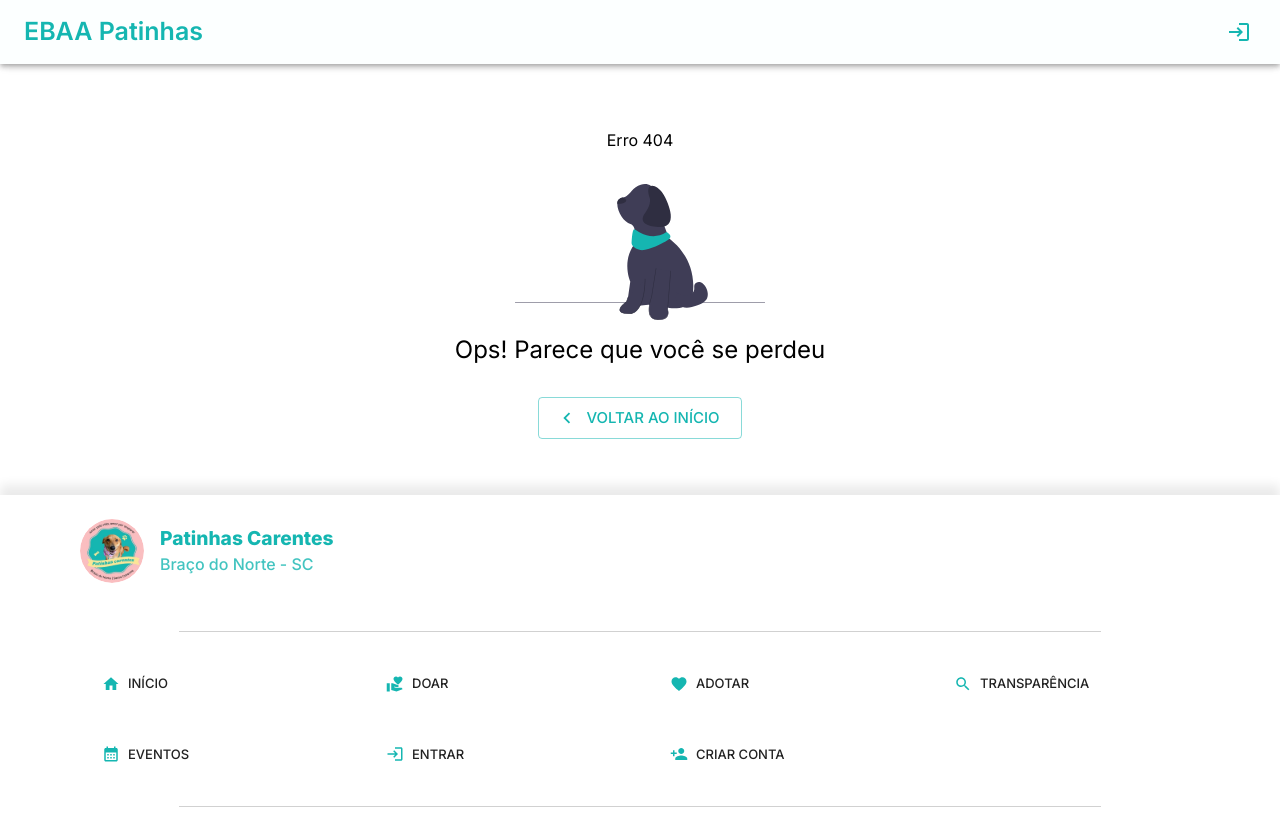
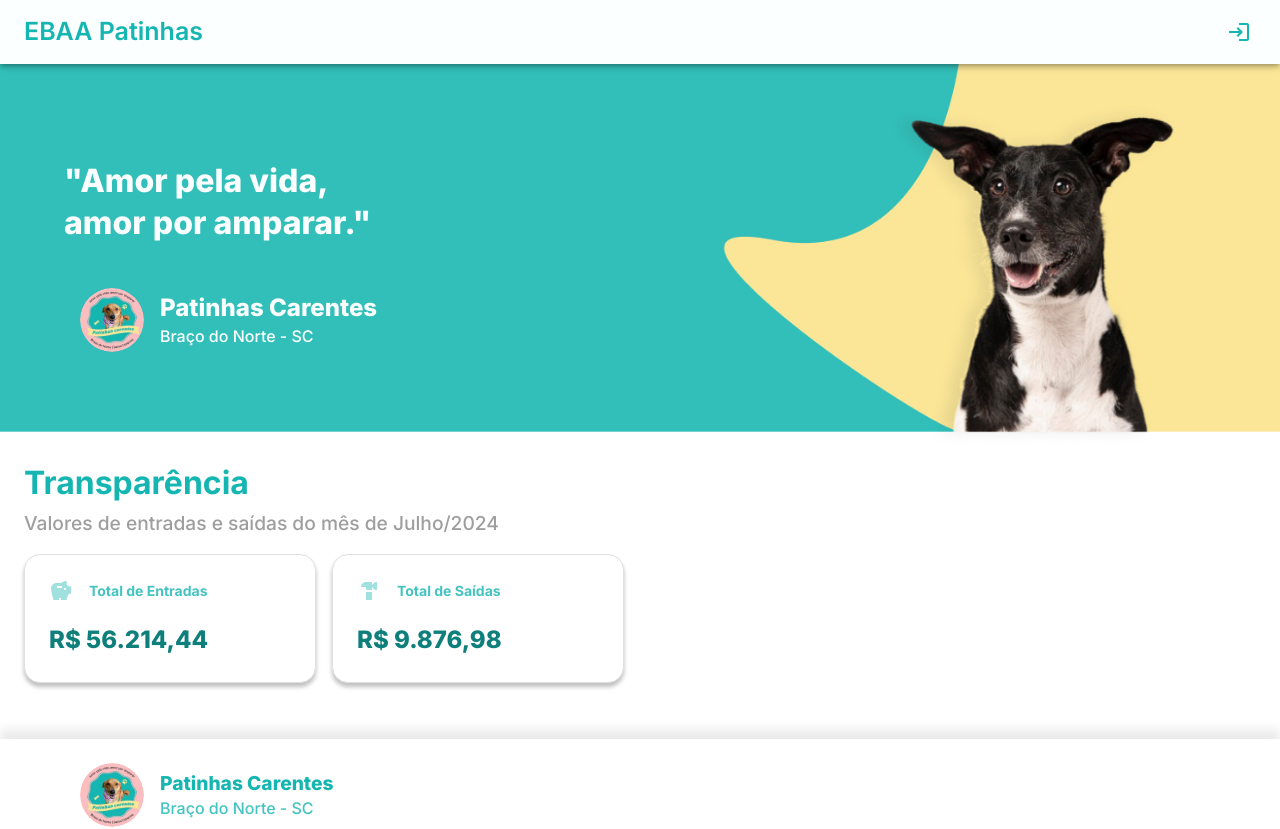
Before and after one commit to adonadel/gestao_ongs_frontend, a React (Vite) app: page /transparency in a window 1280 px wide. Shown: the top 829 px of the page. Built offline with nearby package versions, Linux system fonts and the light colour scheme.

Commit message:
Adiciona página de transparência, adiciona rota de página de transparência

```diff
--- /dev/null
+++ b/src/modules/transparency/Transparency.tsx
@@ -0,0 +1,102 @@
+import { Hardware, Margin, Savings } from "@mui/icons-material"
+import { Box, Container, Grid, Paper, Typography } from "@mui/material"
+import { HeaderBanner } from "../../shared/headerBanner/HeaderBanner"
+
+
+export const Transparency = () => {
+    const stylePrincipalTitle = {
+        fontSize: { xs: '1.5rem', lg: '2rem' },
+        fontWeight: 'bold',
+        margin: '0',
+        marginBottom: '0.5rem'
+    }
+    const stylePrincipalSubTitle = {
+        fontSize: '1.2rem',
+        fontWeight: '500',
+        margin: '0'
+    }
+    const styleTitle = {
+        fontSize: {xs: ''},
+        fontWeight: 'bold',
+        margin: '0'
+    }
+
+    const styleBody = {
+        fontSize: '1.5rem',
+        fontWeight: '800',
+        margin: '0'
+    }
+
+
+    const styleIcon = {
+        opacity: '0.4',
+        fontSize: '1.5rem'
+    }
+
+    const styleBox = {
+        display: 'flex',
+        alignItems: 'center',
+        justifyContent: 'flex-start',
+        gap: '1rem',
+    }
+
+    const stylePaper = {
+        display: 'flex',
+        flexDirection: 'column',
+        justifyContent: 'flex-start',
+        gap: '1.2rem',
+        padding: '1.5rem',
+        borderRadius: '1rem',
+        boxShadow: '0px 4px 4px rgba(0, 0, 0, 0.25)',
+        border: '1px solid #E0E0E0',
+        backgroundColor: 'white',
+    }
+    return (
+        <>
+            <HeaderBanner />
+            <Container maxWidth="xl">
+                <Grid container xs={12} spacing={2}>
+
+                    <Grid item xs={12}>
+                        <Typography variant="h1" color="secondary.main" sx={stylePrincipalTitle}>
+                            Transparência
+                        </Typography>
+                        <Typography variant="body1" color="grey.500" sx={stylePrincipalSubTitle}>
+                            Valores de entradas e saídas do mês de Julho/2024
+                        </Typography>
+                    </Grid>
+
+                    <Grid item xs={12} sm={6} md={4} lg={3}>
+                        <Paper sx={stylePaper}>
+                            <Box sx={styleBox}>
+                                <Savings color="secondary" sx={styleIcon} />
+                                <Typography variant="h3" color="secondary.light" sx={styleTitle}>
+                                    Total de Entradas
+                                </Typography>
+                            </Box>
+                            <Typography variant="body1" color="secondary.dark" sx={styleBody}>
+                                R$ 56.214,44
+                            </Typography>
+                        </Paper>
+                    </Grid>
+
+                    <Grid item xs={12} sm={6} md={4} lg={3}>
+                        <Paper sx={stylePaper}>
+                            <Box sx={styleBox}>
+                                <Hardware color="secondary" sx={styleIcon} />
+                                <Typography variant="h3" color="secondary.light" sx={styleTitle}>
+                                    Total de Saídas
+                                </Typography>
+                            </Box>
+                            <Typography variant="body1" color="secondary.dark" sx={styleBody}>
+                                R$ 9.876,98
+                            </Typography>
+                        </Paper>
+                    </Grid>
+
+
+                </Grid>
+            </Container>
+        </>
+    )
+}
--- a/src/router/index.tsx
+++ b/src/router/index.tsx
@@ -1,5 +1,5 @@
-import {createBrowserRouter, createRoutesFromElements, Route} from "react-router-dom";
-import {Fragment} from "react/jsx-runtime";
+import { createBrowserRouter, createRoutesFromElements, Route } from "react-router-dom";
+import { Fragment } from "react/jsx-runtime";
 import AnimalList from "../modules/admin/animalsManagement/AnimalList";
 import AnimalUpdate from "../modules/admin/animalsManagement/AnimalUpdate";
 import Dashboard from "../modules/admin/dashboard/Dashboard.tsx";
@@ -9,10 +9,10 @@ import AdoptionsList from "../modules/admin/adoptionsManagement/AdoptionsList.ts
 import AdoptionsUpdate from "../modules/admin/adoptionsManagement/AdoptionsUpdate.tsx";
 import RolesList from "../modules/admin/rolesManagement/RolesList";
 import RolesUpdate from "../modules/admin/rolesManagement/RolesUpdate";
-import {UserManagement} from "../modules/admin/userManagement/UserManagement";
+import { UserManagement } from "../modules/admin/userManagement/UserManagement";
 import UserList from "../modules/admin/usersManagement/UserList";
 import UserUpdate from "../modules/admin/usersManagement/UserUpdate";
-import {ExternalUser} from "../modules/auth/externalUser/ExternalUser.tsx";
+import { ExternalUser } from "../modules/auth/externalUser/ExternalUser.tsx";
 import ForgotPassword from "../modules/auth/forgotPassword/ForgotPassword.tsx";
 import ResetPassword from "../modules/auth/resetPassword/ResetPassword.tsx";
 import ErrorPage from "../modules/error/Error";
@@ -27,6 +27,7 @@ import { AnimalAdoption } from "../modules/animal/Animal.tsx";
 import { Adoption } from "../modules/animal/Adoption.tsx";
 import Login from "../modules/auth/login/Login.tsx";
 import Register from "../modules/auth/register/Register.tsx";
+import { Transparency } from "../modules/transparency/Transparency.tsx";
 
 
 export const router = createBrowserRouter(
@@ -51,9 +52,11 @@ export const router = createBrowserRouter(
                 <Route path="/donate/thanks" element={<Success />} />
 
                 /* Animal */
-
                 <Route path="/animal/:id" element={<AnimalAdoption />} />
                 <Route path="/adoption/:id" element={<Adoption />} />
+
+                /* Transparência */
+                <Route path="/transparency" element={<Transparency />} />
 
             </Route>
 
```
